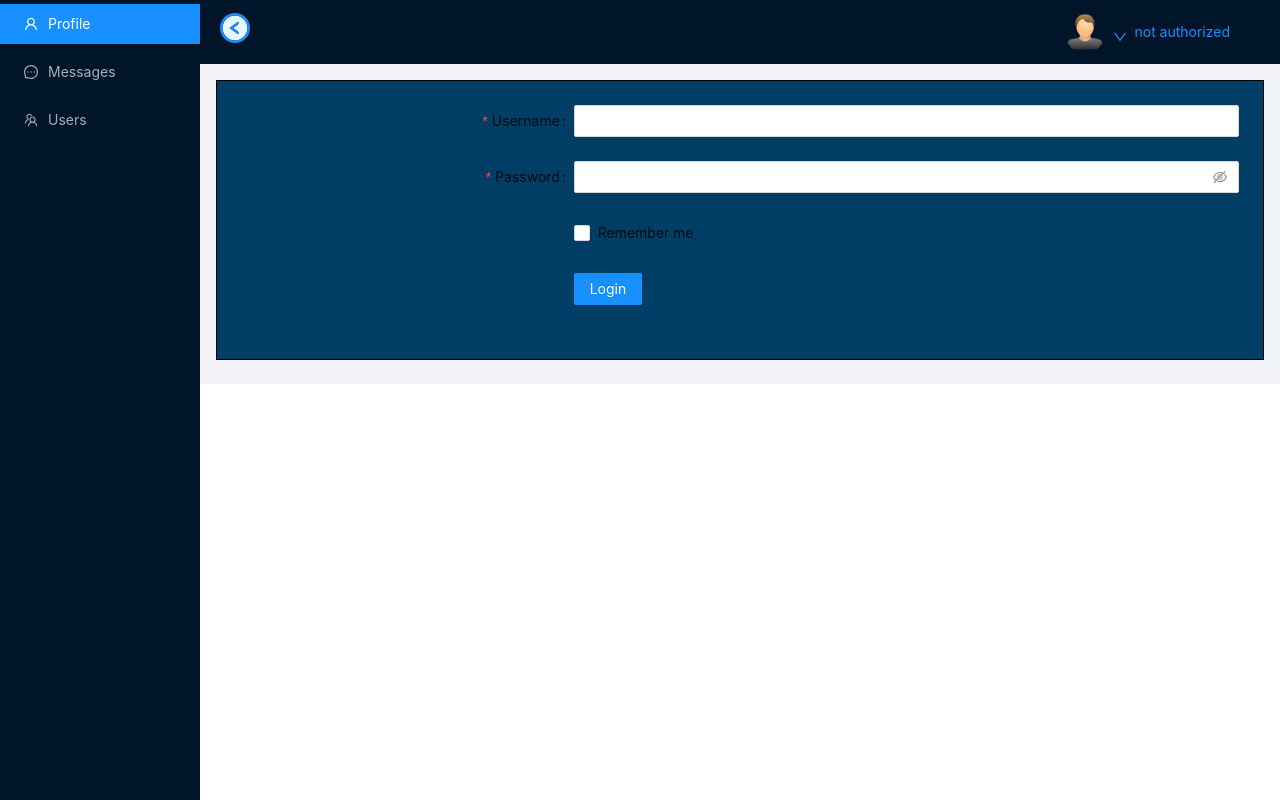
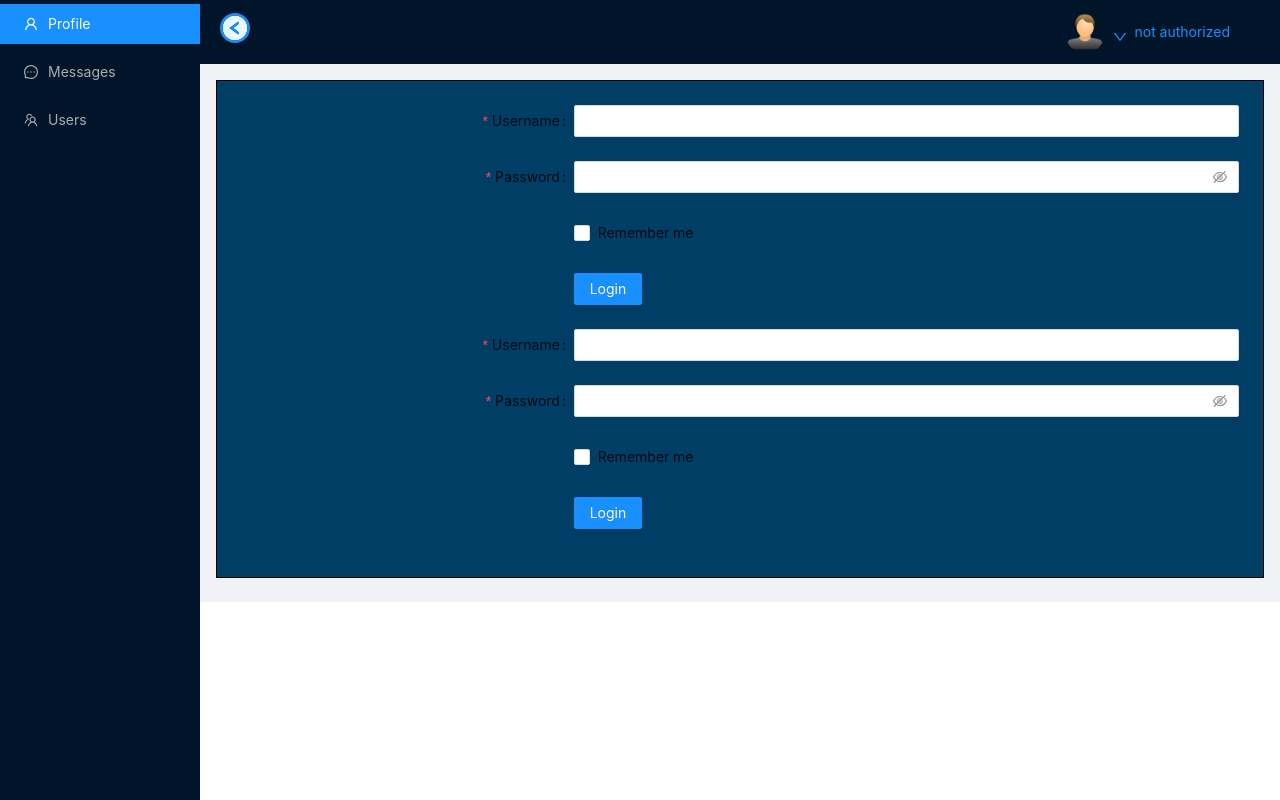
Before and after one commit to EgorKirillov/Samurai-way, a React (Create React App) app: page /login in a window 1280 px wide. Built offline with nearby package versions, Linux system fonts and the light colour scheme; no server answers.

Commit message:
refactor: change start page

```diff
--- a/package.json
+++ b/package.json
@@ -2,7 +2,7 @@
   "name": "samurai-way",
   "version": "0.1.0",
   "private": true,
-  "homepage": "",
+  "homepage": "https://EgorKirillov.github.io/Samurai-way",
   "dependencies": {
     "@testing-library/jest-dom": "5.14.1",
     "@testing-library/react": "12.0.0",
--- a/src/App.tsx
+++ b/src/App.tsx
@@ -113,6 +113,8 @@ export const App = () => {
                   <Route path={'/news'} component={News}/>
                   <Route path={'/music'} component={Music}/>
                   <Route path={'/settings'} component={Settings}/>
+                  <Route path={'*'} component={Login}/>
+
                 </div>
               }
 
```
